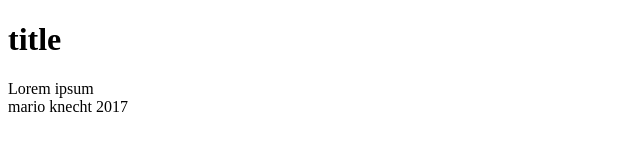
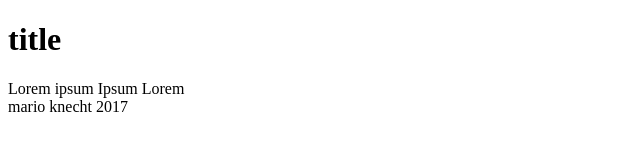
Before and after one commit to bgeye/proLevel, a plain HTML site: page index.html in a window 1280 px wide. Shown: the whole page, without its empty margins (0-640 px from the left). Drawn offline with Linux system fonts and the light colour scheme.

Commit message:
more content

```diff
--- a/index.html
+++ b/index.html
@@ -10,6 +10,7 @@
 </header>
 <article>
     Lorem ipsum
+    Ipsum Lorem
 </article>
 <footer>
     mario knecht 2017
```
